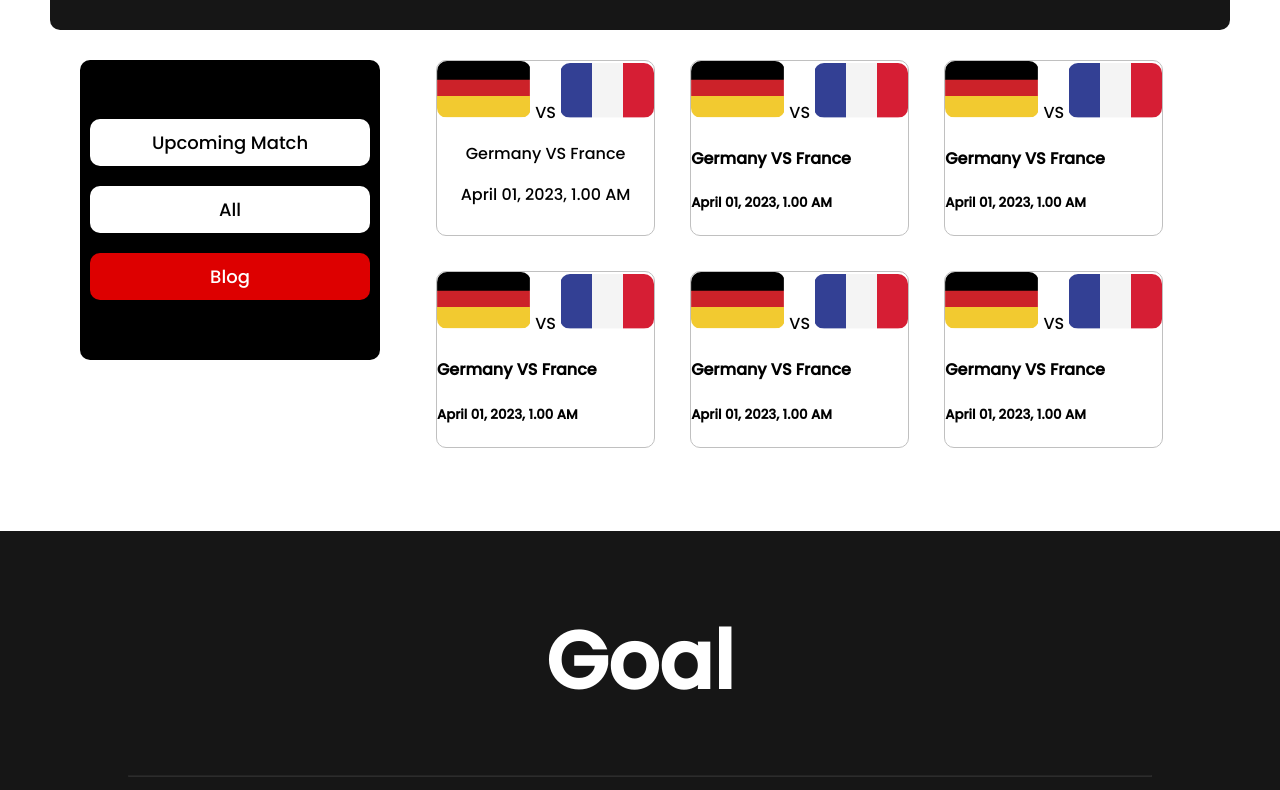
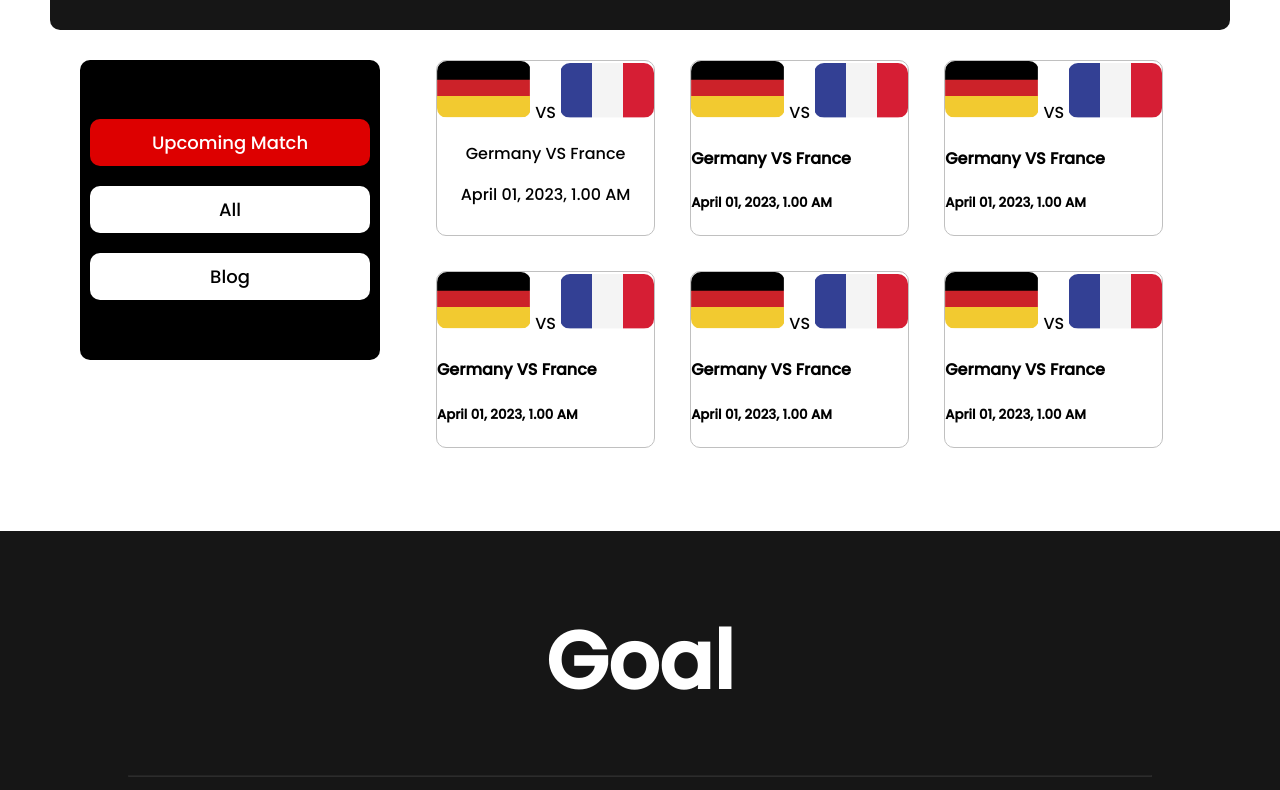
Before and after one commit to Reduan4u/FIFA-WORLD-CUP-QATAR-2022, a plain HTML site: page index2.html in a window 1280 px wide. Shown: the part 841-1631 px from the top of the page. Drawn offline with Linux system fonts and the light colour scheme.

Commit message:
last commit

```diff
--- a/index2.html
+++ b/index2.html
@@ -49,9 +49,9 @@
 
             <div class="options">
                 <div class="link-sections">
-                    <a href="./index2.html">Upcoming Match</a>
+                    <a href="./index2.html" id="active">Upcoming Match</a>
                     <a href="">All</a>
-                    <a href="./index.html" id="active">Blog</a>
+                    <a href="./index.html">Blog</a>
                 </div>
             </div>
 
```
Also changed, not shown: style.css (+7 -0 lines).
